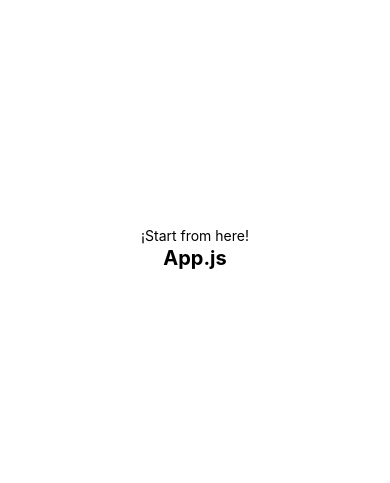
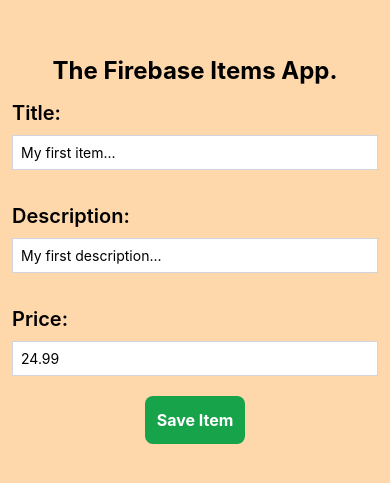
Before and after one commit to Jorge-Ortiz-Mata/app-05-firebase-api, a React Native app: screen / in a window 390 px wide. Shown: the part 173-656 px from the top of the page. Built offline with nearby package versions, Linux system fonts and the light colour scheme.

Commit message:
Sending POST request to Firebase API.

```diff
--- a/src/index.jsx
+++ b/src/index.jsx
@@ -1,13 +1,63 @@
-import { View, Text } from "react-native";
+import { View, Text, TextInput, Pressable } from "react-native";
 import { StatusBar } from 'expo-status-bar';
+import { useState } from "react";
+import { storeItem } from "../utilities/http";
 
 export default function Index() {
+  const [item, setItem] = useState({
+    title: '',
+    description: '',
+    price: ''
+  });
+
+  function handleChange(attribute, value){
+    setItem((currentState) => {
+      return{
+        ...currentState,
+        [attribute]: value
+      }
+    })
+  }
+
+  function sendData(){
+    storeItem(item);
+  }
 
   return (
-    <View className="flex-1 items-center justify-center">
-      <Text>¡Start from here!</Text>
-      <Text className="font-bold text-xl">App.js</Text>
-      <StatusBar style="auto" />
+    <View className="flex-1 justify-center bg-orange-200">
+      <Text className="font-bold text-2xl text-center">The Firebase Items App.</Text>
+      <View className="items-start p-3">
+        <Text className="font-semibold text-xl">Title:</Text>
+        <TextInput
+          label="title"
+          onChangeText={handleChange.bind(this, 'title')}
+          className="bg-white w-full my-2 border border-gray-300 p-2"
+          placeholder="My first item..."
+        />
+      </View>
+      <View className="items-start p-3">
+        <Text className="font-semibold text-xl">Description:</Text>
+        <TextInput
+          onChangeText={handleChange.bind(this, 'description')}
+          className="bg-white w-full my-2 border border-gray-300 p-2"
+          placeholder="My first description..."
+        />
+      </View>
+      <View className="items-start p-3">
+        <Text className="font-semibold text-xl">Price:</Text>
+        <TextInput
+          onChangeText={handleChange.bind(this, 'price')}
+          className="bg-white w-full my-2 border border-gray-300 p-2"
+          placeholder="24.99"
+        />
+      </View>
+      <Pressable
+        className="mx-auto bg-green-600 p-3 rounded-lg"
+        onPress={sendData}
+      >
+        <Text className="text-white font-bold text-base">Save Item</Text>
+      </Pressable>
+      <StatusBar style="dark" />
     </View>
   )
 }
--- a/utilities/http.js
+++ b/utilities/http.js
@@ -1,6 +1,6 @@
 import axios from "axios";
 import { FIREBASE_URL } from "@env"
 
-export function storeItems(itemData) {
+export function storeItem(itemData) {
   axios.post(`${FIREBASE_URL}/items.json`, itemData);
 }
```
